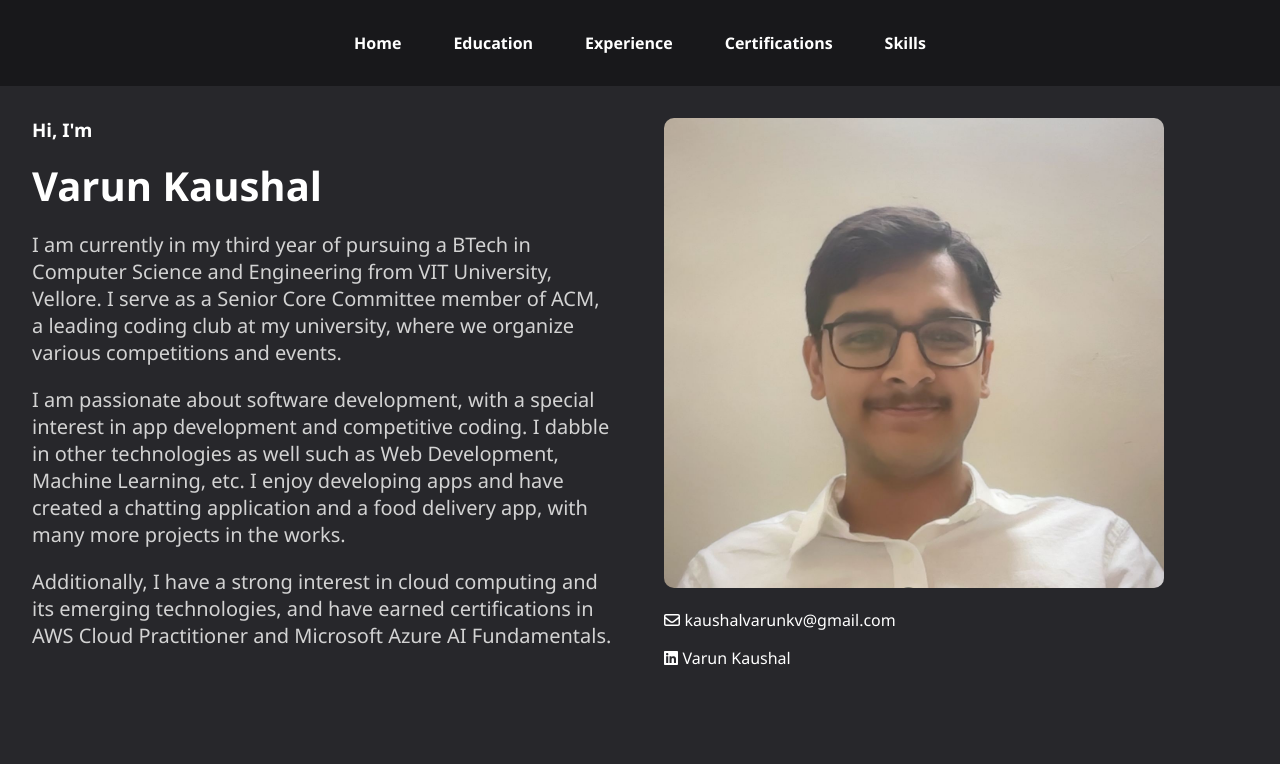
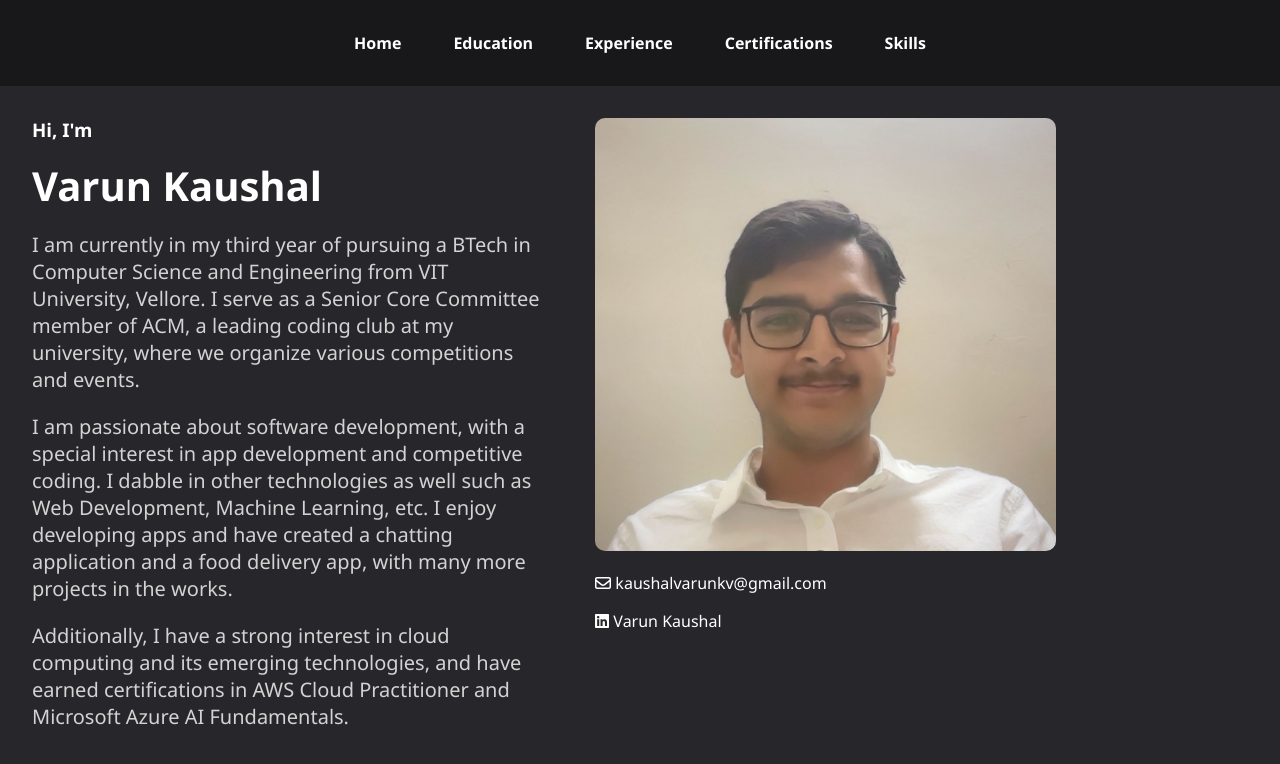
Before and after one commit to kaushalvarun/my-portfolio, a React (Create React App) app: page / in a window 1280 px wide. Shown: the top 764 px of the page. Built offline with nearby package versions, Linux system fonts and the light colour scheme; the HTML template or start-up script is replaced by a standard one.

Commit message:
Minor frontend updates

```diff
--- a/src/pages/Home.js
+++ b/src/pages/Home.js
@@ -2,7 +2,7 @@ import React, { useEffect } from 'react';
 import { FontAwesomeIcon } from '@fortawesome/react-fontawesome';
 import { faEnvelope } from '@fortawesome/free-regular-svg-icons';
 import { faLinkedin } from '@fortawesome/free-brands-svg-icons';
-
+import './styles.css';
 function Home() {
   useEffect(() => {
     document.title = 'Home | Varun Kaushal';
--- a/src/pages/styles.css
+++ b/src/pages/styles.css
@@ -31,15 +31,15 @@ body {
 }
 
 .left-half {
-    width: 48%;
+    width: 50%;
 }
 
 .right-half {
-    width: 48%;
+    width: 45%;
 }
 
-
 .main-content {
+    max-width: 80vw;
     display: flex;
     justify-content: space-between;
     padding: 2em;
```
Also changed, not shown: src/App.css (added).
